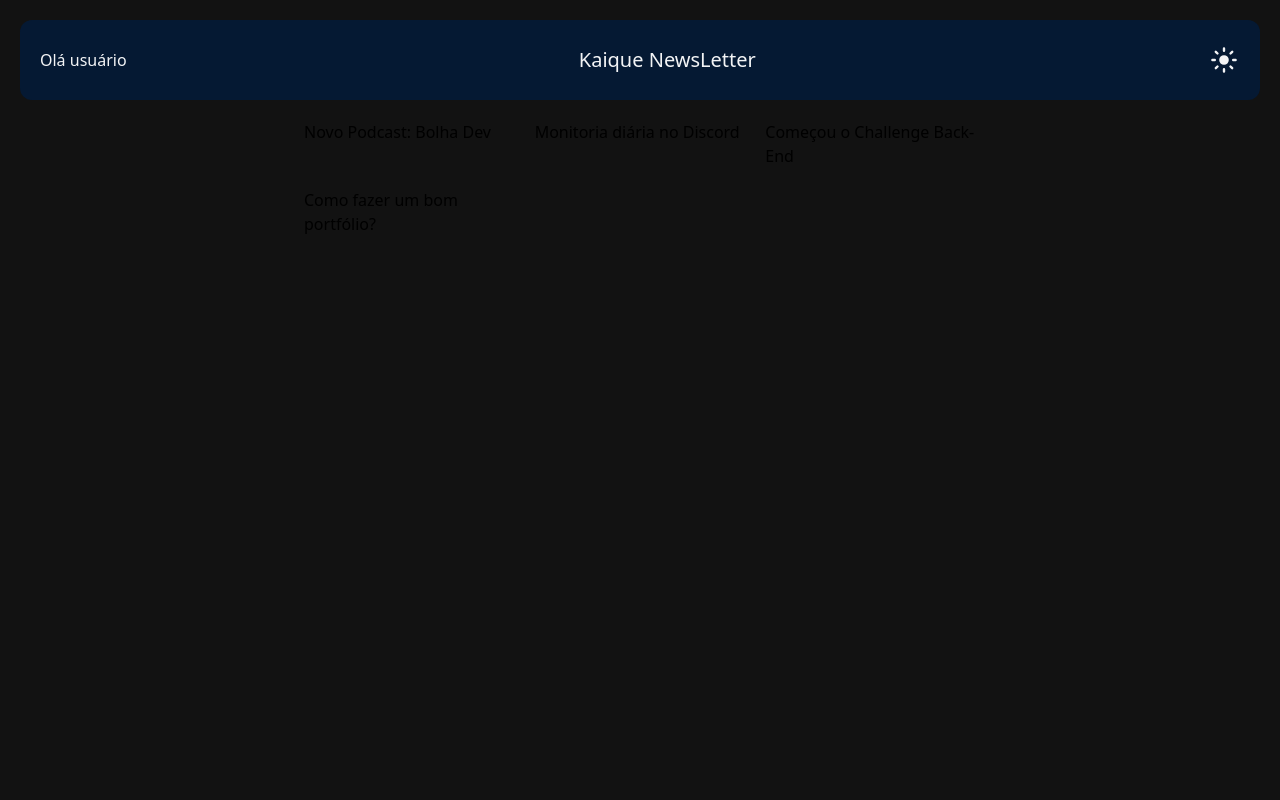
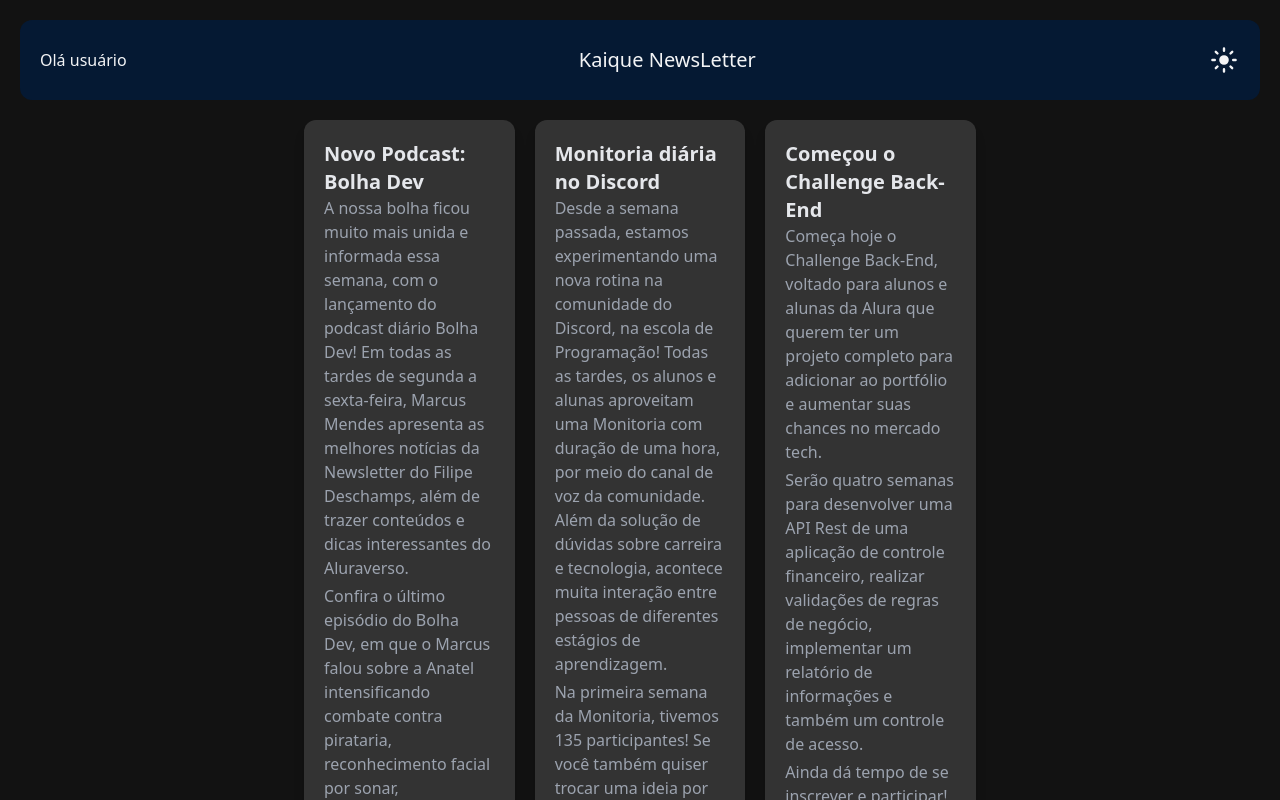
Before and after one commit to nagato94/newsletter-tailwind, a React (Vite) app: page / in a window 1280 px wide. Shown: the top 800 px of the page. Built offline with nearby package versions, Linux system fonts and the light colour scheme.

Commit message:
estilizando listas

```diff
--- /dev/null
+++ b/src/components/Article/Article.jsx
@@ -0,0 +1,18 @@
+const Article = ({ title, text, tags, image, alt }) => {
+  return (
+    <div className="p-5 bg-gray-200 dark:bg-dark-200 sm:rounded-xl sm:shadow-lg flex flex-col items-center">
+      <h3 className="text-xl text-alura-200 dark:text-gray-200 font-bold">
+        {title}
+      </h3>
+      <div className="grid gap-1">
+        {text.map((content, index) => (
+          <p key={index} className="text-alura-200 dark:text-gray-400">
+            {content}
+          </p>
+        ))}
+      </div>
+    </div>
+  );
+};
+
+export default Article;
--- a/src/components/ArticlesList/ArticlesList.jsx
+++ b/src/components/ArticlesList/ArticlesList.jsx
@@ -1,10 +1,11 @@
 import data from '../../../articles.json'
+import Article from '../Article/Article'
 
 const ArticlesList = () => {
 
   return <div className='mt-5 grid gap-5 sm:mt-0 sm:grid-cols-2 lg:grid-cols-3 m-auto max-w-2xl'>
     {         // eslint-disable-next-line react/prop-types
-            data.map((props, index) => <p key={index}>{props.title}</p>)
+            data.map((props, index) => <Article key={index}{...props}/>)
         }
   </div>
 }
```
Also changed, not shown: .eslintrc.cjs.
